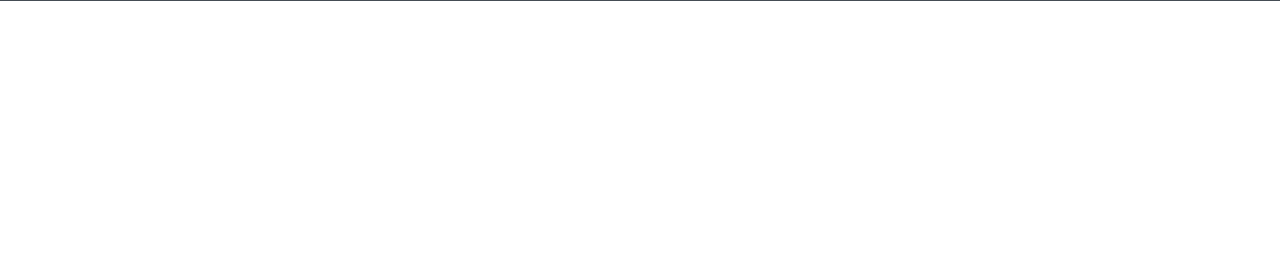
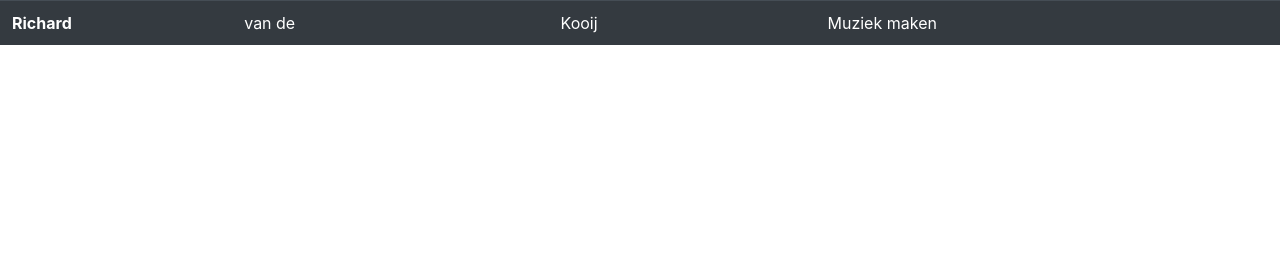
Before and after one commit to rra-am1a-2018/proeftoets-am1a, a PHP site: page /Richard_RiDiCage.php in a window 1280 px wide. Shown: the part 46-300 px from the top of the page. Run offline with PHP 8.4, Linux system fonts and the light colour scheme.

Commit message:
Add gebruiker richard

```diff
--- a/Richard_RiDiCage.php
+++ b/Richard_RiDiCage.php
@@ -37,7 +37,11 @@
             </thead>
             <tbody>
                 <tr>
-
+                <th scope="row">Richard</th>
+                    <td>van de</td>
+                    <td>Kooij</td>
+                    <td>Muziek maken</td>
+                    <td></td>
                 </tr>
             </tbody>
         </table>
```
